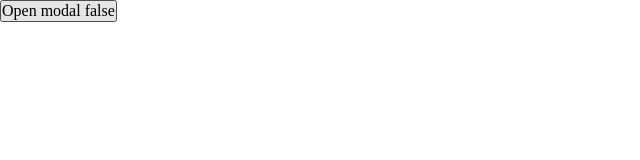
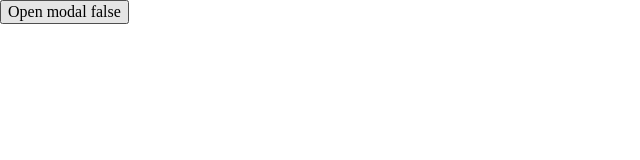
Before and after one commit to matthieuClio/CustomizedModal, a React (Vite) app: page / in a window 1280 px wide. Shown: the top 160 px of the page, without its empty margins (0-640 px from the left). Built offline with nearby package versions, Linux system fonts and the light colour scheme.

Commit message:
Feat : delete useless comment and add some informations.

```diff
--- a/src/components/modal/CustomizedModal.tsx
+++ b/src/components/modal/CustomizedModal.tsx
@@ -19,7 +19,6 @@ export default function CustomizedModal (props: {
     }
 
     return (
-        // <div className="background-modal">
         <div className={modalState ? 'background-modal': 'background-modal-display-none'}>
             <div className="background-modal__customized-modal">
                 {/* Close button */}
--- a/src/components/modal/customizedModal.scss
+++ b/src/components/modal/customizedModal.scss
@@ -6,11 +6,10 @@ $customizedModalCloseButtonColor: #FFFFFF;
 $customizedModalValideButtonColor: #FFFFFF;
 $customizedModalValideButtonBackground: #4B7BFF;
 
-// To delete
-* {
-    margin: 0;
-    padding: 0;
-}
+/* For a good result make your body markup in relative position */
+/* body {
+    position: relative;
+} */
 
 .background-modal {
     position: absolute;
```
